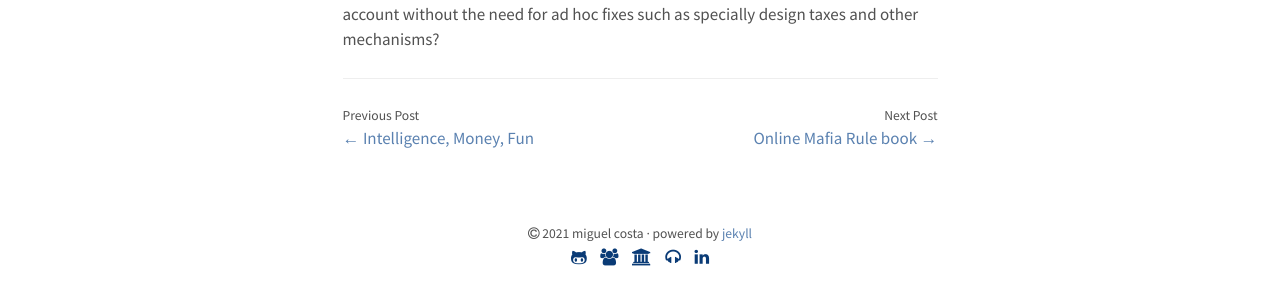
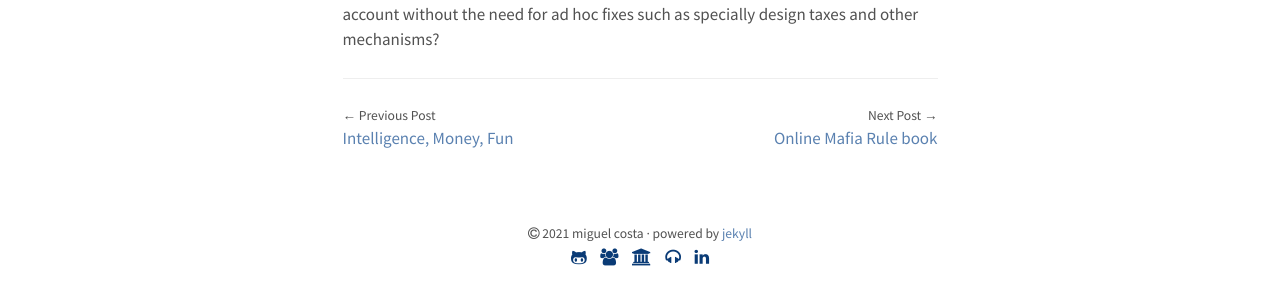
Before and after one commit to migueltorrescosta/migueltorrescosta.github.io, a Jekyll site: the page built from _posts/2019-06-25-Marginal-Losses.md, in a window 1280 px wide. Shown: the part 470-770 px from the top of the page. Built offline with Jekyll 4.4.1, drawn with Linux system fonts in a browser that asks for light colours.

```diff
--- a/_includes/post_navigation.html
+++ b/_includes/post_navigation.html
@@ -1,16 +1,16 @@
 <div class="flex-box">
     {% if page.previous %}
-        <small>Previous Post</small>
+        <small>&#8592;  Previous Post</small>
     {% endif %}
     {% if page.next %}
-        <small>Next Post</small>
+        <small>Next Post  &#8594;</small>
     {% endif %}
 </div>
 <div class="flex-box">
     {% if page.previous %}
-        <a href="{{page.previous.url}}">&#8592;  {{ page.previous.title }}</a>
+        <a href="{{page.previous.url}}">{{ page.previous.title }}</a>
     {% endif %}
     {% if page.next %}
-        <a href="{{page.next.url}}">{{ page.next.title }}  &#8594;</a>
+        <a href="{{page.next.url}}">{{ page.next.title }}</a>
     {% endif %}
 </div>
```
Also changed, not shown: assets/react_components/asset_division.js (+4 -5 lines).
